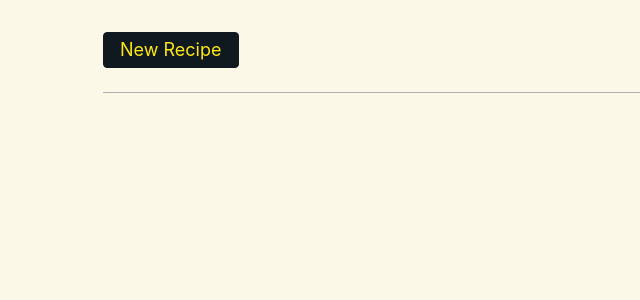
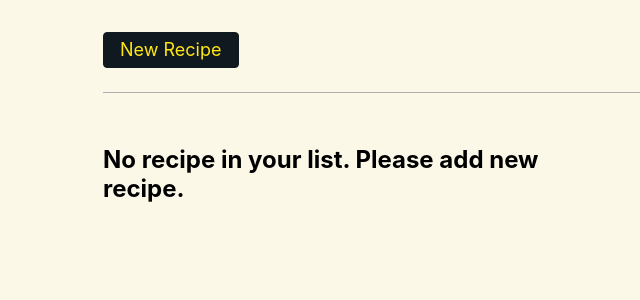
Before and after one commit to shubh-lipl/react-recipe-book, a React (Create React App) app: page / in a window 1280 px wide. Shown: the top 300 px of the page, without its empty margins (25-665 px from the left). Built offline with nearby package versions, Linux system fonts and the light colour scheme.

Commit message:
added local storage

```diff
--- a/src/App.js
+++ b/src/App.js
@@ -10,8 +10,10 @@ function App() {
   return (
     <Router>
       <div className="App">
-        <Navbar />
-        <Recipes />
+        <Route path="/">
+          <Navbar />
+          <Recipes />
+        </Route>
         <Route exact path="/new">
           <Form />
         </Route>
--- a/src/components/Recipes.js
+++ b/src/components/Recipes.js
@@ -7,6 +7,14 @@ function Recipes() {
  // const { id } = useParams()
  // console.log(id);
  const { recipeList } = useGlobalContext()
+
+ if (recipeList.length === 0) {
+  return <div className="Recipes">
+   <h2>
+    No recipe in your list. Please add new recipe.
+  </h2>
+  </div>
+ }
 
  return (
   <div className="Recipes">
--- a/src/context.js
+++ b/src/context.js
@@ -9,7 +9,6 @@ const getLocalStorage = () => {
  }
  return []
 }
-
 
 let initialState = {
  recipeList: getLocalStorage(),
@@ -51,6 +50,8 @@ export const AppProvider = ({ children }) => {
  const saveOnServer = useCallback(() => {
   if (state.recipeList.length) {
    localStorage.setItem('recipe', JSON.stringify(state.recipeList));
+  } else if (state.recipeList.length === 0) {
+   localStorage.setItem('recipe', JSON.stringify([]));
   }
  }, [state.recipeList])
 
```
Also changed, not shown: 1 other file (tests, documents, lock files or other folders).
